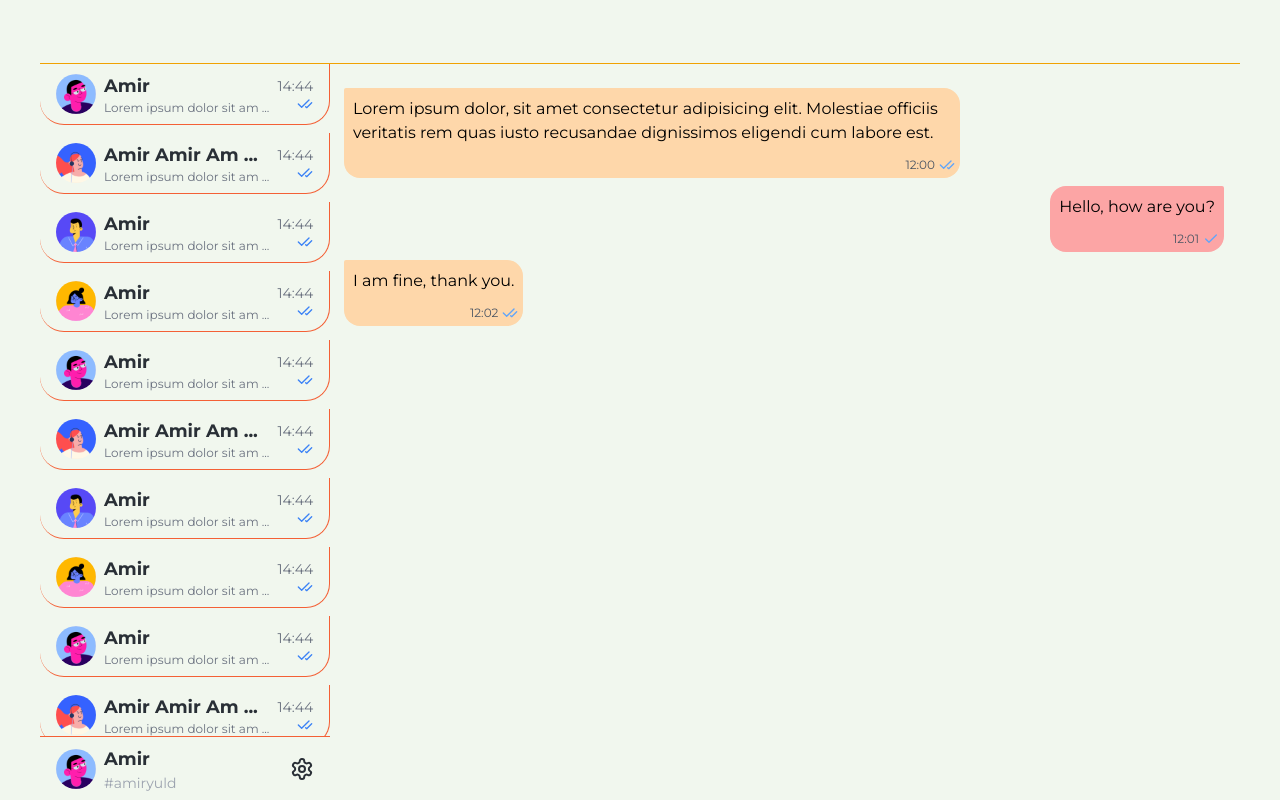
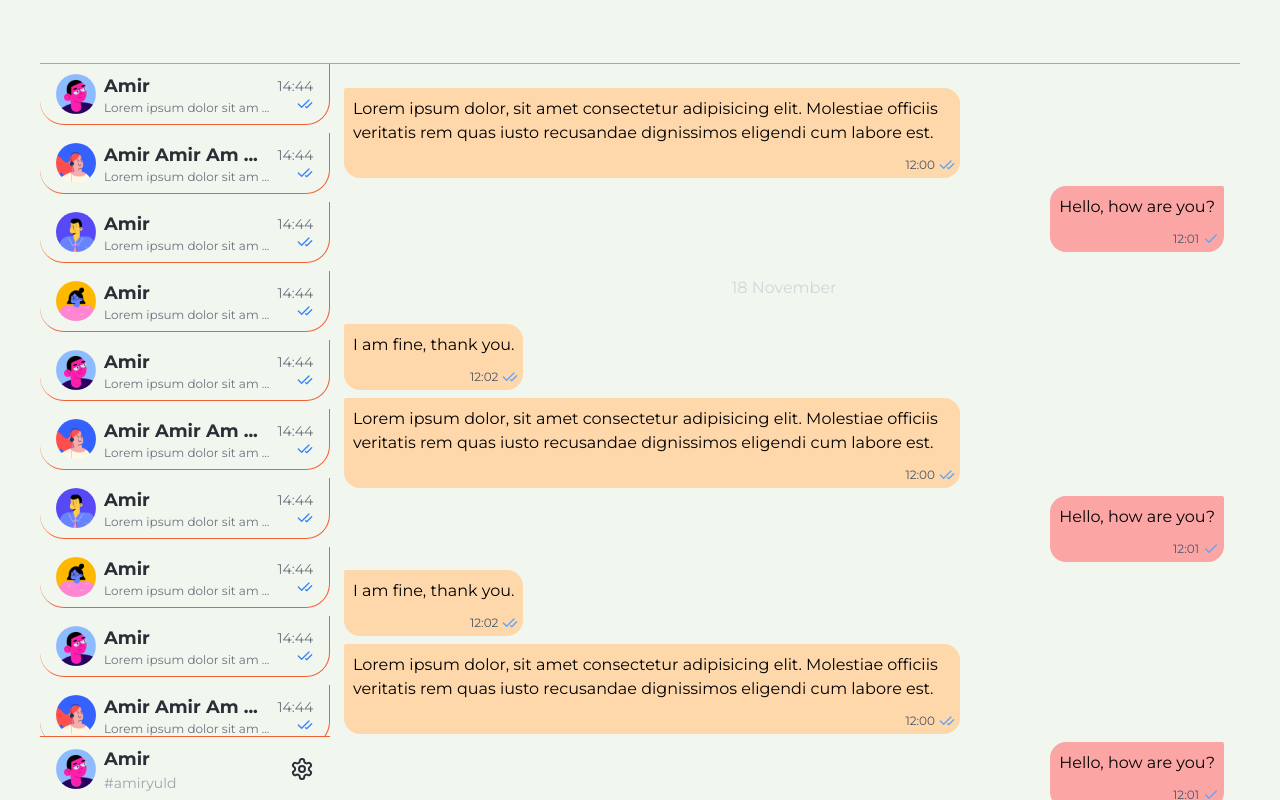
Before and after one commit to torgoMarket/Chatly, a React (Vite) app in the folder frontend/: page /dashboard in a window 1280 px wide. Built offline with nearby package versions, Linux system fonts and the light colour scheme.

Commit message:
[ADD] Date in chat

```diff
--- a/frontend/src/components/Chat/Chat.module.scss
+++ b/frontend/src/components/Chat/Chat.module.scss
@@ -1,3 +1,22 @@
 .chat {
-	@apply flex flex-col gap-2 px-4 py-6 overflow-hidden lg:translate-x-72 lg:w-[calc(100%-18rem)];
+	@apply flex flex-col max-h-[calc(100vh-4rem)] gap-2 px-4 py-6 overflow-y-auto lg:translate-x-72 lg:w-[calc(100%-18rem)];
+
+	.date {
+		@apply text-center my-4 text-base text-gray-300;
+	}
+
+	&::-webkit-scrollbar {
+		width: 1px;
+	}
+
+	&::-webkit-scrollbar-track {
+		background: #f1f1f1;
+	}
+
+	&::-webkit-scrollbar-thumb {
+		background-color: orange;
+	}
+
+	scrollbar-width: thin;
+	scrollbar-color: orange #565656;
 }
--- a/frontend/src/components/Chat/Chat.tsx
+++ b/frontend/src/components/Chat/Chat.tsx
@@ -4,6 +4,101 @@ import styles from './Chat.module.scss'
 export const Chat = () => {
 	return (
 		<div className={styles.chat}>
+			<Message
+				text='Lorem ipsum dolor, sit amet consectetur adipisicing elit. Molestiae officiis veritatis rem quas iusto recusandae dignissimos eligendi cum labore est.'
+				variant='received'
+				checked={true}
+				time='12:00'
+			/>
+			<Message
+				text='Hello, how are you?'
+				variant='sent'
+				checked={false}
+				time='12:01'
+			/>
+			<div className={styles.date}>18 November</div>
+			<Message
+				text='I am fine, thank you.'
+				variant='received'
+				checked={true}
+				time='12:02'
+			/>
+			<Message
+				text='Lorem ipsum dolor, sit amet consectetur adipisicing elit. Molestiae officiis veritatis rem quas iusto recusandae dignissimos eligendi cum labore est.'
+				variant='received'
+				checked={true}
+				time='12:00'
+			/>
+			<Message
+				text='Hello, how are you?'
+				variant='sent'
+				checked={false}
+				time='12:01'
+			/>
+
+			<Message
+				text='I am fine, thank you.'
+				variant='received'
+				checked={true}
+				time='12:02'
+			/>
+			<Message
+				text='Lorem ipsum dolor, sit amet consectetur adipisicing elit. Molestiae officiis veritatis rem quas iusto recusandae dignissimos eligendi cum labore est.'
+				variant='received'
+				checked={true}
+				time='12:00'
+			/>
+			<Message
+				text='Hello, how are you?'
+				variant='sent'
+				checked={false}
+				time='12:01'
+			/>
+
+			<Message
+				text='I am fine, thank you.'
+				variant='received'
+				checked={true}
+				time='12:02'
+			/>
+			<Message
+				text='Lorem ipsum dolor, sit amet consectetur adipisicing elit. Molestiae officiis veritatis rem quas iusto recusandae dignissimos eligendi cum labore est.'
+				variant='received'
+				checked={true}
+				time='12:00'
+			/>
+			<Message
+				text='Hello, how are you?'
+				variant='sent'
+				checked={false}
+				time='12:01'
+			/>
+
+			<Message
+				text='I am fine, thank you.'
+				variant='received'
+				checked={true}
+				time='12:02'
+			/>
+			<Message
+				text='Lorem ipsum dolor, sit amet consectetur adipisicing elit. Molestiae officiis veritatis rem quas iusto recusandae dignissimos eligendi cum labore est.'
+				variant='received'
+				checked={true}
+				time='12:00'
+			/>
+			<Message
+				text='Hello, how are you?'
+				variant='sent'
+				checked={false}
+				time='12:01'
+			/>
+
+			<Message
+				text='I am fine, thank you.'
+				variant='received'
+				checked={true}
+				time='12:02'
+			/>
 			<Message
 				text='Lorem ipsum dolor, sit amet consectetur adipisicing elit. Molestiae officiis veritatis rem quas iusto recusandae dignissimos eligendi cum labore est.'
 				variant='received'
```
